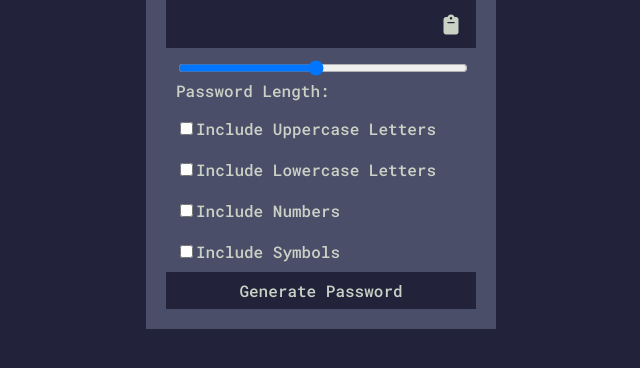
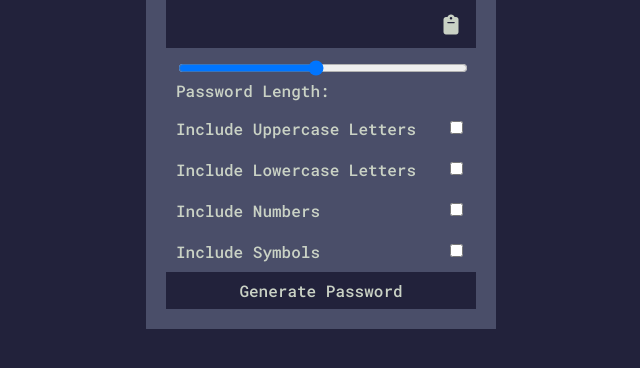
Before and after one commit to kuca7a/password-generator, a plain HTML site: page index.html in a window 1280 px wide. Shown: the part 286-654 px from the top of the page, without its empty margins (319-959 px from the left). Drawn offline with Linux system fonts and the light colour scheme.

Commit message:
checkbox styling

```diff
--- a/app.js
+++ b/app.js
@@ -0,0 +1,6 @@
+const slider = document.getElementById("password-range");
+const output = document.getElementById("password-length");
+
+slider.oninput = function(){
+    output.innerHTML = this.value;
+}
--- a/index.html
+++ b/index.html
@@ -45,39 +45,23 @@
         </div>
 
         <div class="option">
-          <input
-            type="checkbox"
-            class="checkbox"
-            name="uppercase"
-            value="uppercase"
-          />Include Uppercase Letters<br />
+          <label for="uppercase">Include Uppercase Letters</label>
+          <input type="checkbox" class="checkbox" id="uppercase" /><br />
         </div>
 
         <div class="option">
-          <input
-            type="checkbox"
-            class="checkbox"
-            name="lowercase"
-            value="lowercase"
-          />Include Lowercase Letters<br />
+          <label for="lowercase">Include Lowercase Letters</label>
+          <input type="checkbox" class="checkbox" id="lowercase" /><br />
         </div>
 
         <div class="option">
-          <input
-            type="checkbox"
-            class="checkbox"
-            name="numbers"
-            value="numbers"
-          />Include Numbers<br />
+          <label for="numbers">Include Numbers</label>
+          <input type="checkbox" class="checkbox" id="numbers" /><br />
         </div>
 
         <div class="option">
-          <input
-            type="checkbox"
-            class="checkbox"
-            name="symbols"
-            value="symbols"
-          />Include Symbols<br />
+          <label for="symbols">Include Symbols</label>
+          <input type="checkbox" class="checkbox" id="symbols" /><br />
         </div>
       </div>
 
--- a/style.css
+++ b/style.css
@@ -46,6 +46,10 @@ p{
 
 .checkbox{
     cursor: pointer;
+}
+
+input[type=checkbox] {
+    float: right;
 }
 
 .result-container{
```
